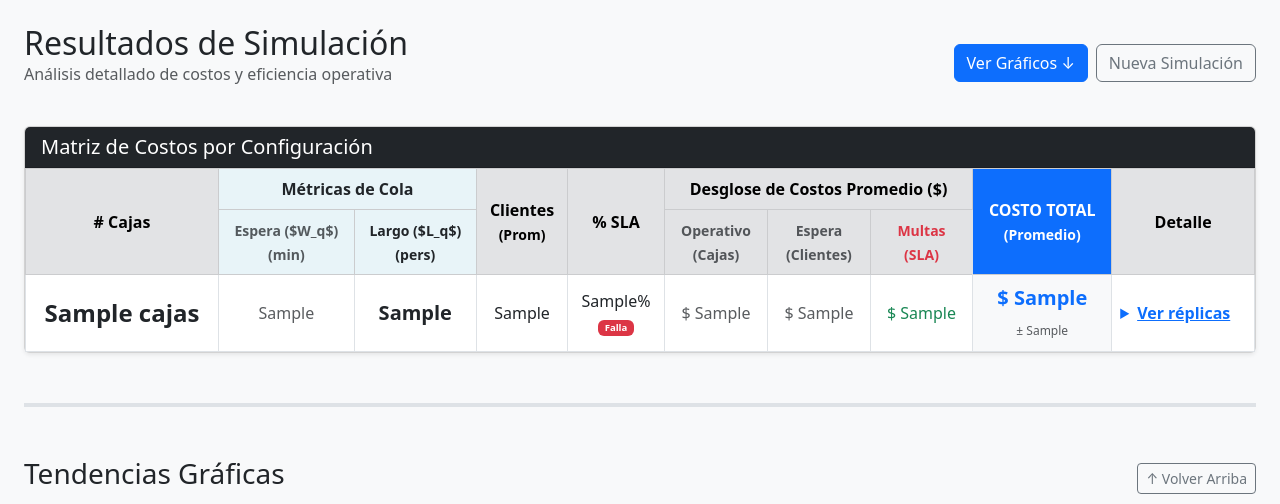
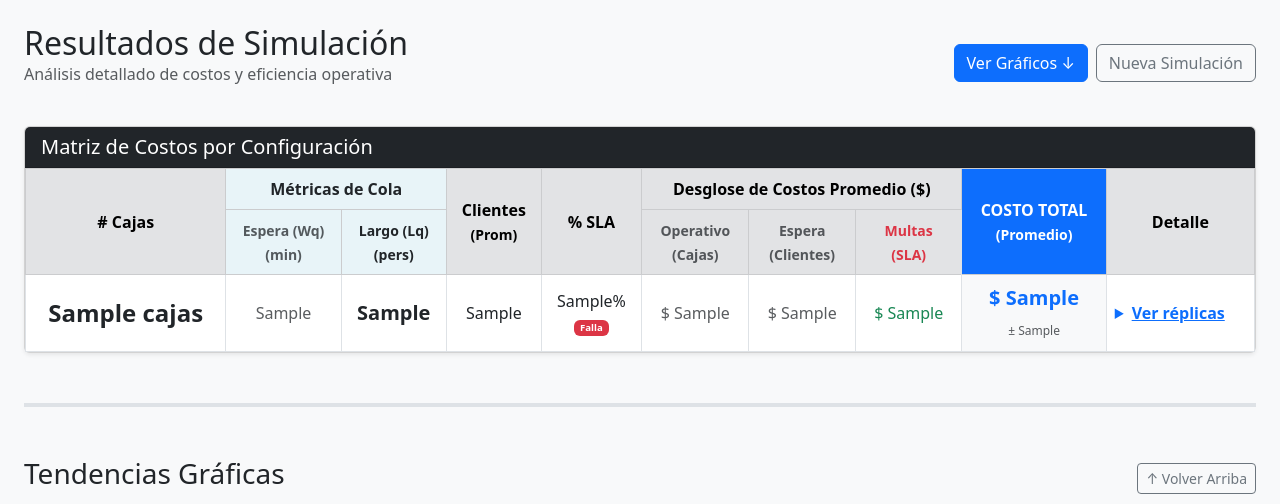
Before and after one commit to vinirmn007/simulacionCajas, a Flask app: template templates/results.html in a window 1280 px wide. Shown: the top 504 px of the page. Run offline with Flask 3, Linux system fonts and the light colour scheme; the template is opened without the code that fills it: most values are stand-ins (such as "Sample title", 1, 10 or a date in 2020).

Commit message:
correccion de errores

```diff
--- a/templates/index.html
+++ b/templates/index.html
@@ -41,7 +41,7 @@
                         <div class="col-md-6 mb-3">
                             <h4>3. Costos y SLA</h4>
                             <label>Costo Operativo ($/min por caja):</label>
-                            <input type="number" step="0.01" name="c_caja" class="form-control" value="0.50" required>
+                            <input type="number" step="0.01" name="c_caja" class="form-control" value="0.16" required>
 
                             <label class="mt-2">Costo de Espera ($/min por cliente):</label>
                             <input type="number" step="0.01" name="c_espera" class="form-control" value="0.05" required>
--- a/templates/results.html
+++ b/templates/results.html
@@ -64,8 +64,8 @@
                             </tr>
                             <tr>
                                 <!-- Subencabezados Cola -->
-                                <th class="col-metricas text-muted"><small>Espera ($W_q$)<br>(min)</small></th>
-                                <th class="col-metricas text-dark fw-bold"><small>Largo ($L_q$)<br>(pers)</small></th>
+                                <th class="col-metricas text-muted"><small>Espera (Wq)<br>(min)</small></th>
+                                <th class="col-metricas text-dark fw-bold"><small>Largo (Lq)<br>(pers)</small></th>
 
                                 <!-- Subencabezados Costos -->
                                 <th class="th-costos text-muted"><small>Operativo<br>(Cajas)</small></th>
```
